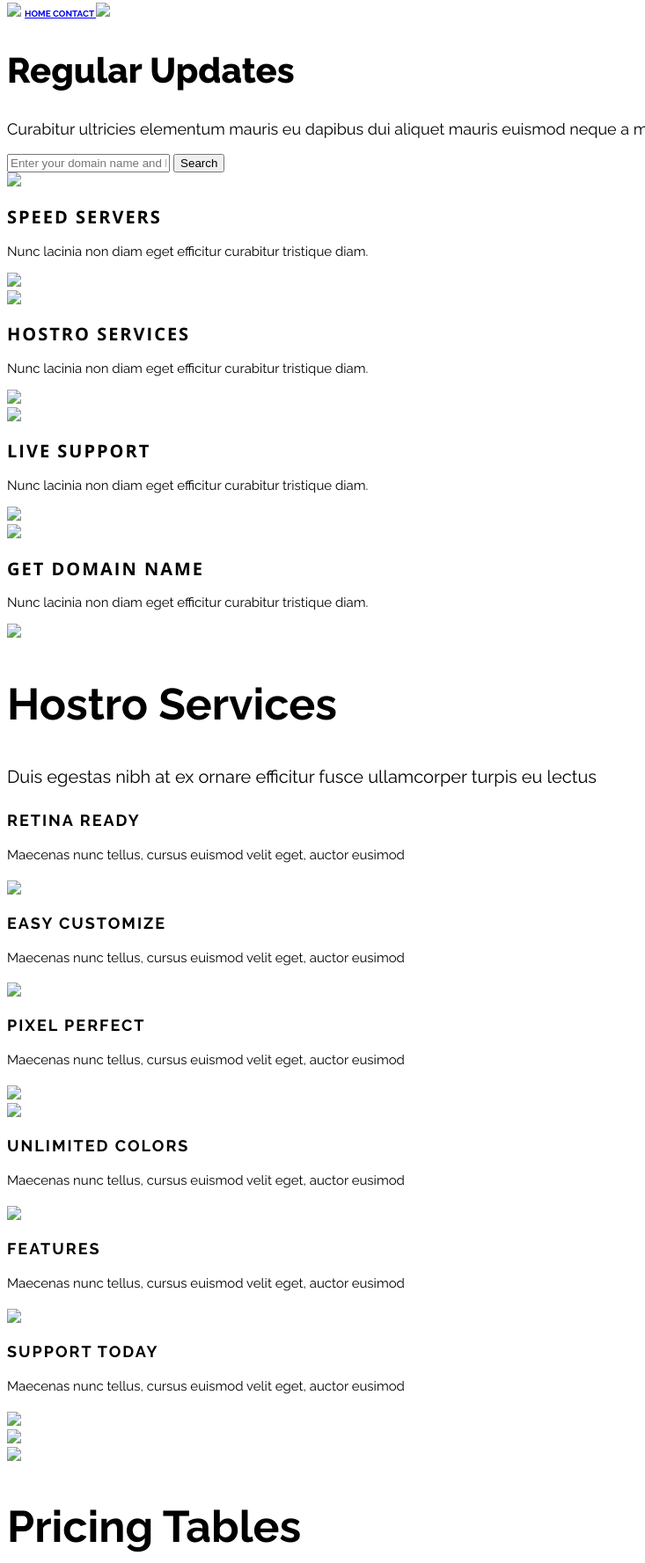
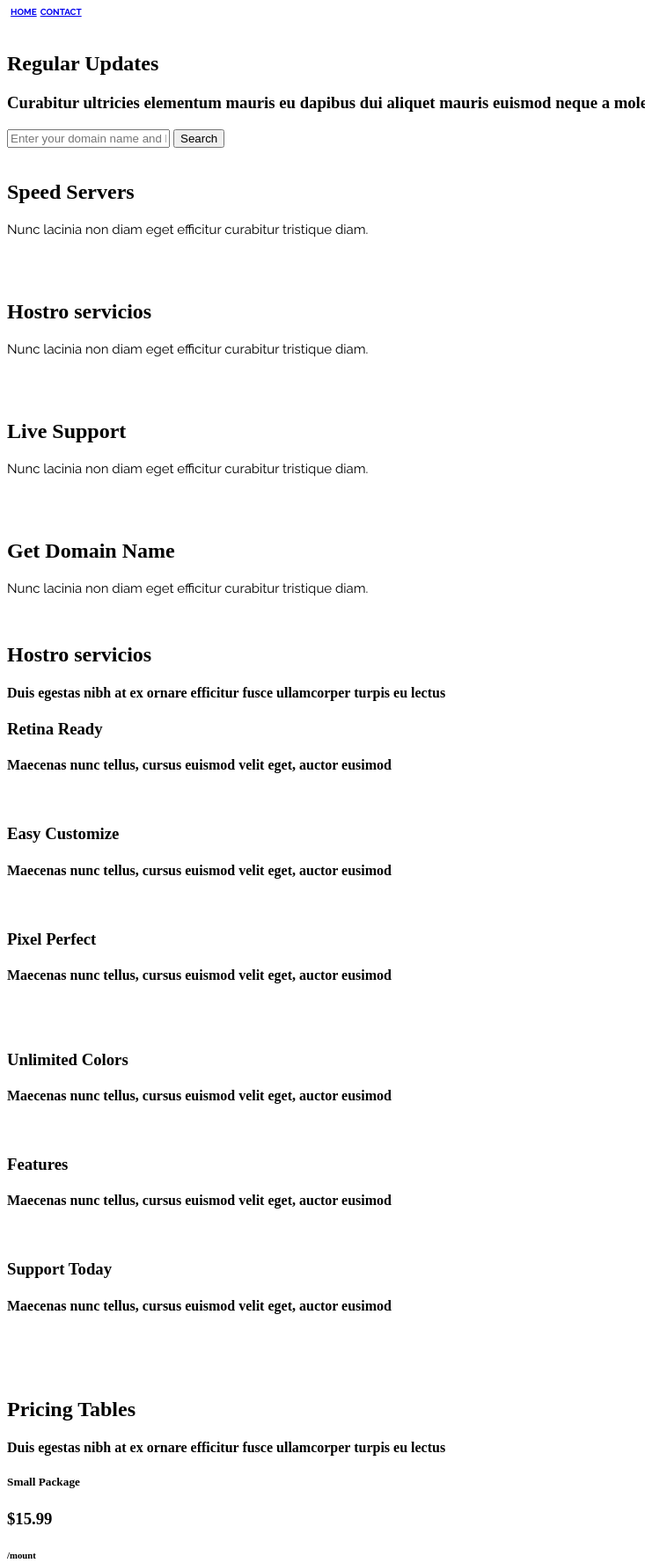
Before and after one commit to amarazzi/coderhouse-camada-1142, a plain HTML site: page tp3/index.html in a window 1280 px wide. Shown: the part 5-1782 px from the top of the page at 88% size, without its empty margins (0-733 px from the left). Drawn offline with nearby package versions, Linux system fonts and the light colour scheme.

Commit message:
Update index.html

```diff
--- a/tp3/index.html
+++ b/tp3/index.html
@@ -9,97 +9,95 @@
 <body>
 	<header>
 		<nav class="inicio">
-			<img src="images/header-logo.png">
-			<a href="home.html">
-				Home
-			</a>
-			<a href="contact.html">
-				Contact
-			</a>
-			<img src="images/indexbanner-bg3.jpg">
+			<img src="">
+			<a href="home.html">Home</a>
+			<a href="contact.html">Contact</a>
+		</nav>
+		<section>
+			<img src="">
 			<h1>Regular Updates</h1>
 			<h3>Curabitur ultricies elementum mauris eu dapibus dui aliquet mauris euismod neque a molestie</h3>
-		</nav>
+		</section>
 		<div>
-			<form id="searchbox" action="">
+			<form id="busqueda" action="">
 	    		<input id="search" type="text" placeholder="Enter your domain name and hit enter">
 	    		<input id="submit" type="submit" value="Search">
 			</form>
 		</div>
 	</header>
-	<section class="wid">
+	<section class="width">
 		<article>
-			<img src="images/wid1.png">
+			<img src="">
 			<h2>Speed Servers</h2>
 			<p>Nunc lacinia non diam eget efficitur curabitur tristique diam.</p>
 		</article>
-		<img src="images/widdot.png">
+		<img src="">
 		<article>
-			<img src="images/wid2.png">
-			<h2>Hostro Services</h2>
+			<img src="">
+			<h2>Hostro servicios</h2>
 			<p>Nunc lacinia non diam eget efficitur curabitur tristique diam.</p>
 		</article>
-		<img src="images/widdot.png">
+		<img src="">
 		<article>
-			<img src="images/wid3.png">
+			<img src="">
 			<h2>Live Support</h2>
 			<p>Nunc lacinia non diam eget efficitur curabitur tristique diam.</p>
 		</article>
-		<img src="images/widdot.png">
+		<img src="">
 		<article>
-			<img src="images/wid4.png">
+			<img src="">
 			<h2>Get Domain Name</h2>
 			<p>Nunc lacinia non diam eget efficitur curabitur tristique diam.</p>
 		</article>
 	</section>
-	<section class="services">
-		<img src="images/threedot.png">
+	<section class="servicios">
+		<img src="">
 		<article>
-			<h2>Hostro Services</h2>
+			<h2>Hostro servicios</h2>
 			<h4>Duis egestas nibh at ex ornare efficitur fusce ullamcorper turpis eu lectus</h4>
 		</article>
-		<article class="subh4">
-			<h3 class="subh3">Retina Ready</h3>
+		<article class="segundoh4">
+			<h3 class="segundoh3">Retina Ready</h3>
 			<h4>Maecenas nunc tellus, cursus euismod velit eget, auctor eusimod</h4>
-			<img src="images/ser1.png">
+			<img src="">
 		</article>
-		<article class="subh4">
-			<h3 class="subh3">Easy Customize</h3>
+		<article class="segundoh4">
+			<h3 class="segundoh3">Easy Customize</h3>
 			<h4>Maecenas nunc tellus, cursus euismod velit eget, auctor eusimod</h4>
-			<img src="images/ser2.png">
+			<img src="">
 		</article>
-		<article class="subh4">
-			<h3 class="subh3">Pixel Perfect</h3>
+		<article class="segundoh4">
+			<h3 class="segundoh3">Pixel Perfect</h3>
 			<h4>Maecenas nunc tellus, cursus euismod velit eget, auctor eusimod</h4>
-			<img src="images/ser3.png">
+			<img src="">
 		</article>
-		<img src="images/iphone2.png">
-		<article  class="subh4">
-			<h3 class="subh3">Unlimited Colors</h3>
+		<img src="">
+		<article  class="segundoh4">
+			<h3 class="segundoh3">Unlimited Colors</h3>
 			<h4>Maecenas nunc tellus, cursus euismod velit eget, auctor eusimod</h4>
-			<img src="images/ser4.png">
+			<img src="">
 		</article>
-		<article class="subh4">
-			<h3 class="subh3">Features</h3>
+		<article class="segundoh4">
+			<h3 class="segundoh3">Features</h3>
 			<h4>Maecenas nunc tellus, cursus euismod velit eget, auctor eusimod</h4>
-			<img src="images/ser5.png">
+			<img src="">
 		</article>
-		<article class="subh4">
-			<h3 class="subh3">Support Today</h3>
+		<article class="segundoh4">
+			<h3 class="segundoh3">Support Today</h3>
 			<h4>Maecenas nunc tellus, cursus euismod velit eget, auctor eusimod</h4>
-			<img src="images/ser6.png">
+			<img src="">
 		</article>
 	</section>
-	<img src="images/pricing-bg.jpg">
+	<img src="">
 	<section>
-		<img src="images/threedot.png">
-		<article class="services">
+		<img src="">
+		<article class="servicios">
 			<h2>Pricing Tables</h2>
 			<h4>Duis egestas nibh at ex ornare efficitur fusce ullamcorper turpis eu lectus</h4>
 		</article>
-		<article class="packages">
+		<article class="paquetes">
 			<h5>Small Package</h5>
-			<h1><span class="potencia">$</span>15<span class="potencia">.99</span></h1>
+			<h1><span class="velocidad">$</span>15<span class="velocidad">.99</span></h1>
 			<h6>/mount</h6>
 			<table>
 				<tr>
@@ -121,9 +119,9 @@
 			</table>
 			<input id="submit" type="submit" value="Select Plan">
 		</article>
-		<article class="packages">
+		<article class="paquetes">
 			<h5>Normal Package</h5>
-			<h1><span class="potencia">$</span>49<span class="potencia">.99</span></h1>
+			<h1><span class="velocidad">$</span>49<span class="velocidad">.99</span></h1>
 			<h6>/mount</h6>
 			<table>
 				<tr>
@@ -145,9 +143,9 @@
 			</table>
 			<input id="submit" type="submit" value="Select Plan">
 		</article>
-		<article class="packages">
+		<article class="paquetes">
 			<h5>Big Package</h5>
-			<h1><span class="potencia">$</span>99<span class="potencia">.99</span></h1>
+			<h1><span class="velocidad">$</span>99<span class="velocidad">.99</span></h1>
 			<h6>/mount</h6>
 			<table>
 				<tr>
@@ -169,9 +167,9 @@
 			</table>
 			<input id="submit" type="submit" value="Select Plan">
 		</article>
-		<article class="packages">
+		<article class="paquetes">
 			<h5>Best Package</h5>
-			<h1><span class="potencia">$</span>199<span class="potencia">.99</span></h1>
+			<h1><span class="velocidad">$</span>199<span class="velocidad">.99</span></h1>
 			<h6>/mount</h6>
 			<table>
 				<tr>
@@ -196,18 +194,14 @@
 	</section>
 	<footer>
 		<div>
-			<h2>Hosting use <span class="destacado">500,000</span> happy customers. Want to see services?</h2>
+			<h2>Hosting use <span class="destacado">500,000</span> happy customers. Want to see servicios?</h2>
 		</div>
 		<div>
 			<h6>©2015 Hostro. All right reserved</h6>
 			<nav>
-				<a href="home.html">
-					Home
-				</a>
-				<a href="contact.html">
-					Contact
-				</a>
-				<a href="#arriba">^</a>
+				<a href="home.html">Home</a>
+				<a href="contact.html">Contact</a>
+				<a href="#arriba">:D</a>
 			</nav>
 		</div>
 	</footer>
```
